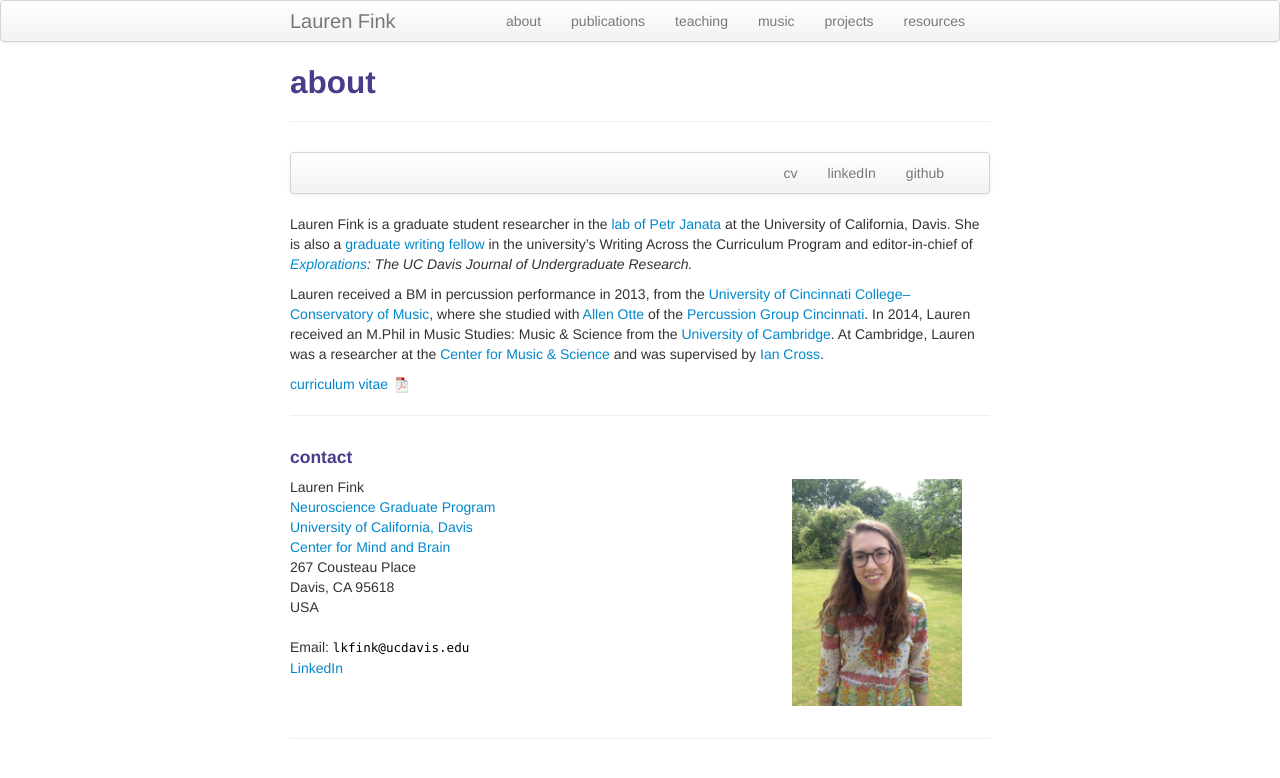
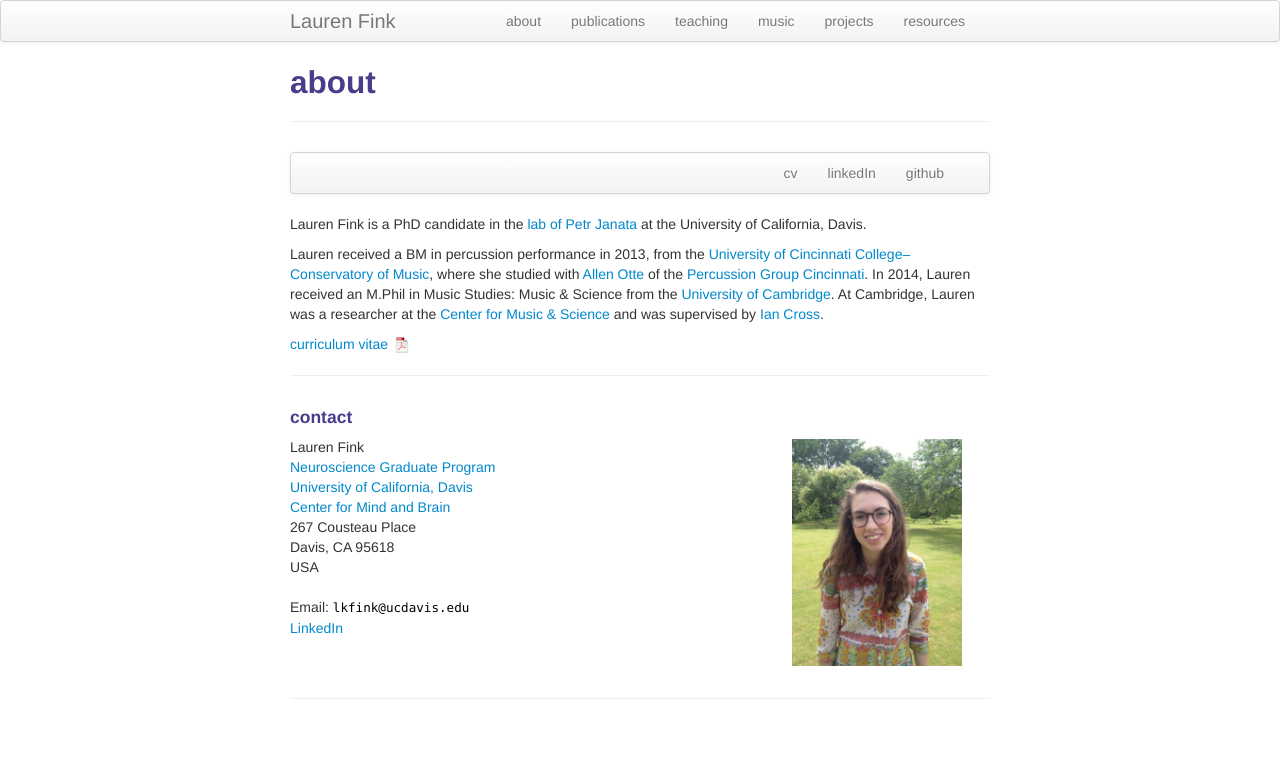
Before and after one commit to lkfink/lkfink.github.io, a Jekyll site: the page built from pages/about.md, in a window 1280 px wide. Shown: the top 778 px of the page. Built offline with Jekyll 4.4.1, drawn with Linux system fonts in a browser that asks for light colours.

Commit message:
update status and removed explorations

```diff
--- a/pages/about.md
+++ b/pages/about.md
@@ -14,8 +14,7 @@ description: Lauren Fink is a neuroscience PhD student at the University of Cali
   </div>
 </div>
 
-Lauren Fink is a graduate student researcher in the [lab of Petr Janata](https://atonal.ucdavis.edu/){:target="_blank"} at the University of California, Davis. She is also a [graduate writing fellow](http://writing.ucdavis.edu/programs-services/writing-across-curriculum/graduate-students-and-postdoctoral){:target="_blank"} in the university's Writing Across the Curriculum Program and editor-in-chief of *[Explorations](http://explorations.ucdavis.edu/){:target="_blank"}: The UC Davis Journal of Undergraduate Research.*
-
+Lauren Fink is a PhD candidate in the [lab of Petr Janata](https://atonal.ucdavis.edu/){:target="_blank"} at the University of California, Davis.
 
 Lauren received a BM in percussion performance in 2013, from the [University of Cincinnati College&ndash;Conservatory of Music](https://ccm.uc.edu/){:target="_blank"}, where she studied with [Allen Otte](https://ccm.uc.edu/about/directory.html?eid=otteac&thecomp=uceprof_0){:target="_blank"} of the [Percussion Group Cincinnati](http://www.pgcinfo.com/PGC.html){:target="_blank"}. In 2014, Lauren received an M.Phil in Music Studies: Music & Science from the [University of Cambridge](https://www.cam.ac.uk/){:target="_blank"}. At Cambridge, Lauren was a researcher at the [Center for Music & Science](http://cms.mus.cam.ac.uk/){:target="_blank"} and was supervised by [Ian Cross](http://www.mus.cam.ac.uk/directory/ian-cross){:target="_blank"}.
 
```
